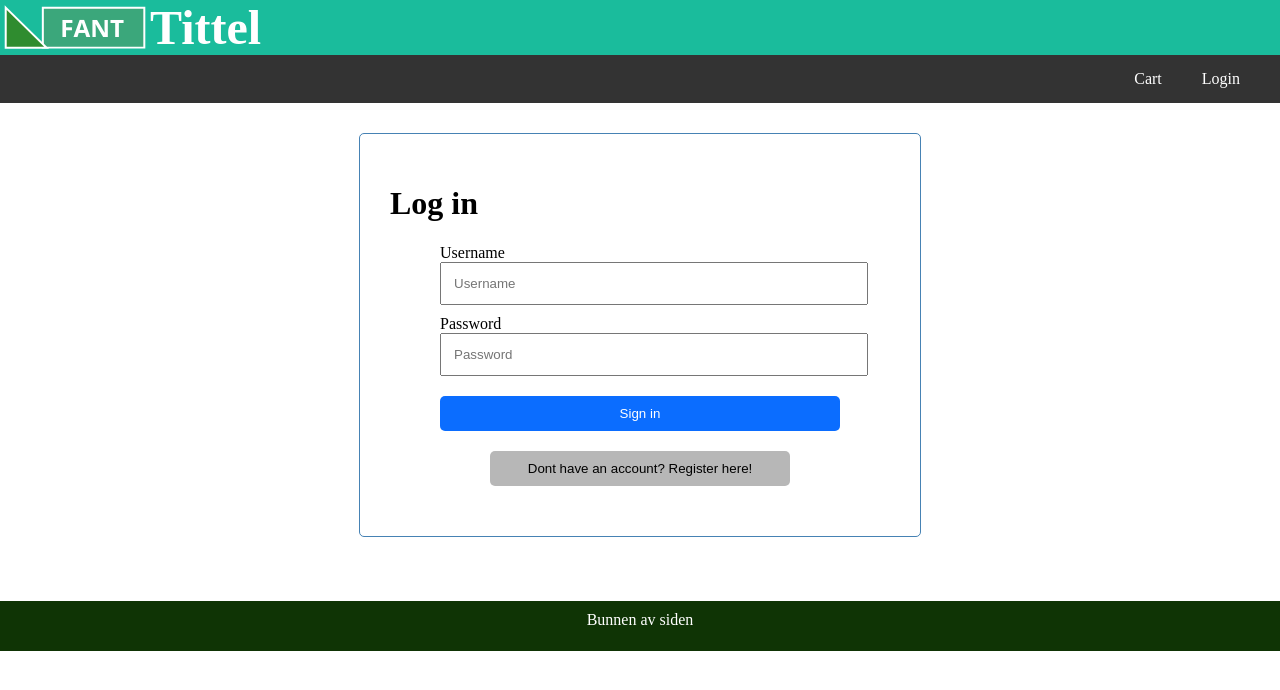
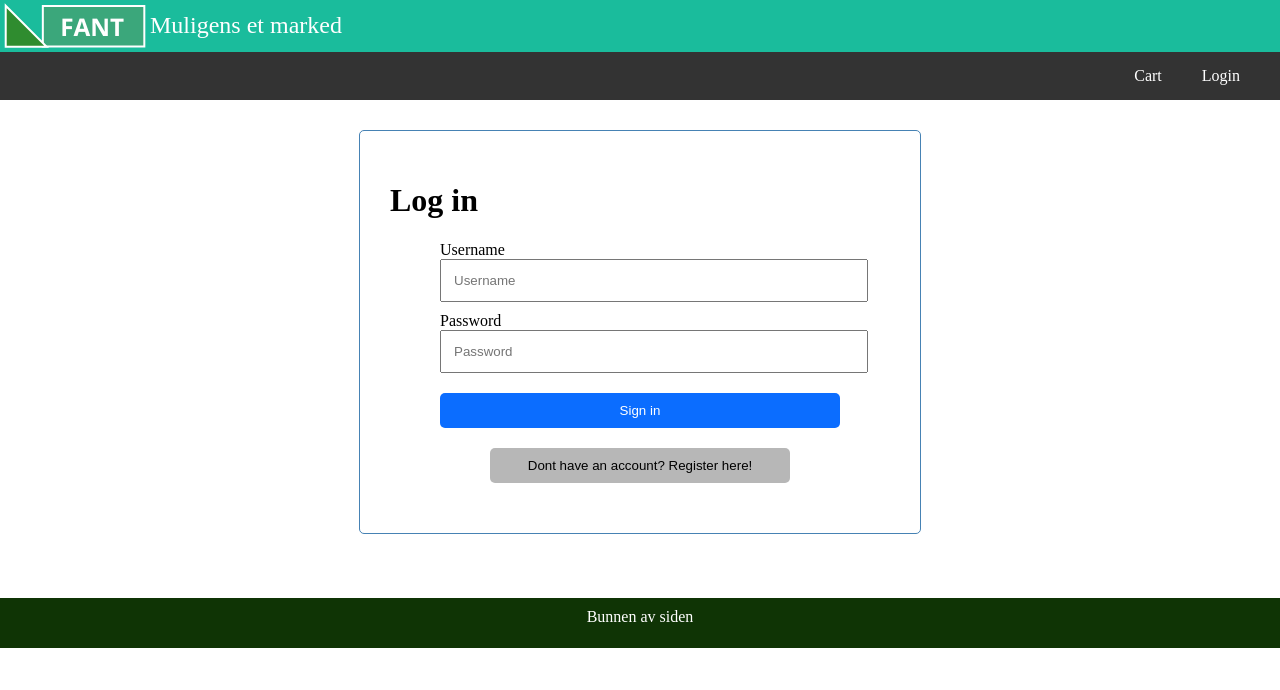
Before and after one commit to oddfjell/IDATT2105SemesterProject, a Vue app in the folder frontend/vue-full-stack-project/: page /login in a window 1280 px wide. Shown: the top 690 px of the page. Built offline with nearby package versions, Linux system fonts and the light colour scheme.

Commit message:
Added a title to the header

```diff
--- a/frontend/vue-full-stack-project/src/components/Header/Header.vue
+++ b/frontend/vue-full-stack-project/src/components/Header/Header.vue
@@ -1,7 +1,7 @@
 <template>
 <header>
   <a class="link" href="/"><img id="logo" src="/Logo.svg" alt=""></a>
-  <a class="link" href="/"><h1 id="title">Tittel</h1></a>
+  <a class="link" href="/"><p id="title">Muligens et marked</p></a>
 </header>
   <LoggedInNavBar v-if="isLoggedIn" />
   <default-nav-bar v-else/>
```
